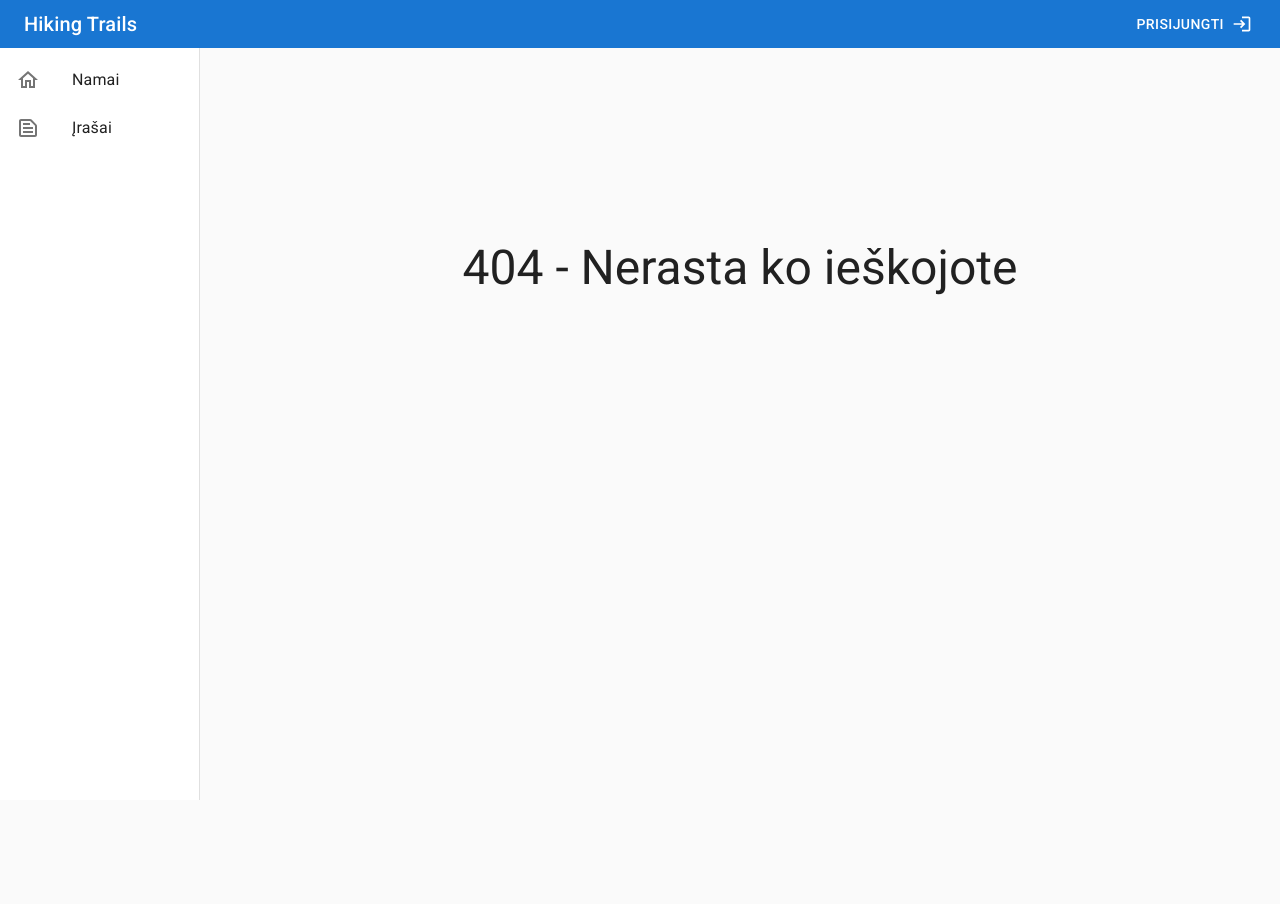
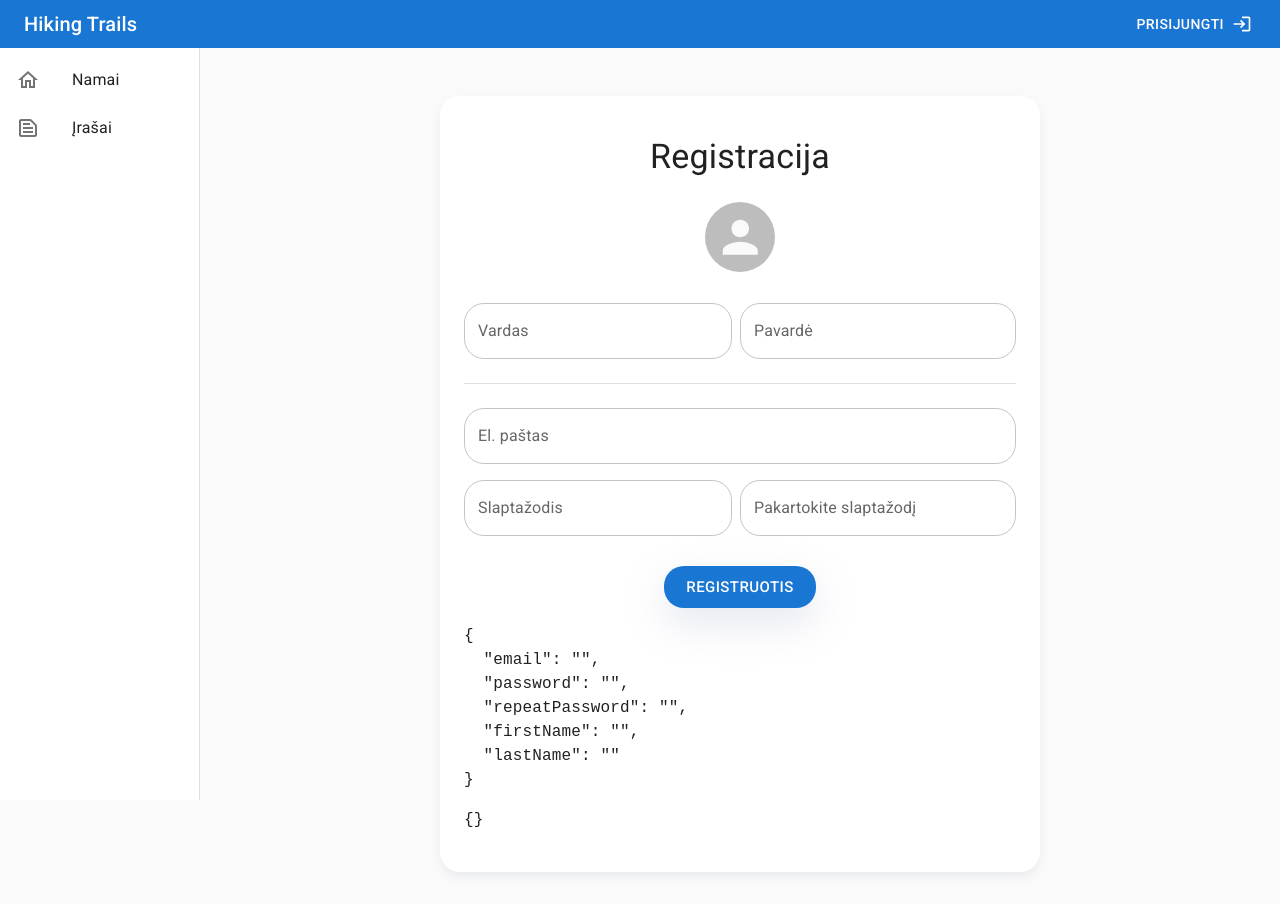
Before and after one commit to aksuram/hiking-trails-app, a React (Create React App) app: page /registration in a window 1280 px wide. Before the commit this address led to /404. Before the commit the page ends 800 px from the top, so only its background shows below. Built offline with nearby package versions, Linux system fonts and the light colour scheme.

Commit message:
Registration initial page and redirection

```diff
--- a/src/App.tsx
+++ b/src/App.tsx
@@ -2,9 +2,11 @@ import { Box, Container, CssBaseline } from "@mui/material";
 import { Navigate, Route, Routes } from "react-router-dom";
 import Home from "./components/Home";
 import Login from "./components/Login";
+import Logout from "./components/Logout";
 import NavBar from "./components/NavBar";
 import NotFound from "./components/NotFound";
 import PostListElement from "./components/PostList";
+import Registration from "./components/Registration";
 
 const App = () => {
   return (
@@ -24,8 +26,12 @@ const App = () => {
         <Routes>
           <Route path="" element={<Home />} />
           <Route path="/" element={<Home />} />
+
+          <Route path="/login" element={<Login />} />
+          <Route path="/logout" element={<Logout />} />
+          <Route path="/registration" element={<Registration />} />
+
           <Route path="/posts" element={<PostListElement />} />
-          <Route path="/login" element={<Login />} />
 
           <Route path="/404" element={<NotFound />} />
           <Route path="*" element={<Navigate to="/404" replace />} />
--- a/src/components/Login.tsx
+++ b/src/components/Login.tsx
@@ -8,6 +8,7 @@ import { useContext, useState } from "react";
 import { ErrorList } from "../utils/ErrorInterfaces";
 import { UserContext } from "./UserContext";
 import jwt_decode from "jwt-decode";
+import { useNavigate } from "react-router-dom";
 
 interface FormStructure {
   email: string;
@@ -27,6 +28,7 @@ const validationSchema = yup.object({
 const Login = () => {
   const [alertMessage, setAlertMessage] = useState<string | null>(null);
   const { setUserInfo } = useContext(UserContext);
+  const navigate = useNavigate();
 
   const handleSubmit = async (
     values: FormStructure,
@@ -55,7 +57,7 @@ const Login = () => {
           fullName: tokenData.fullName as string,
           token: token,
         });
-        //TODO: redirect
+        navigate("/");
         return;
       }
 
@@ -135,7 +137,7 @@ const Login = () => {
           justifyContent: "flex-end",
         }}
       >
-        <Link underline="none" href="/register">
+        <Link underline="none" href="/registration">
           Užsiregistruokite čia
         </Link>
       </div>
--- /dev/null
+++ b/src/components/Logout.tsx
@@ -0,0 +1,17 @@
+import { useContext, useEffect } from "react";
+import { useNavigate } from "react-router-dom";
+import { UserContext } from "./UserContext";
+
+const Logout = () => {
+  const { setUserInfo } = useContext(UserContext);
+  const navigate = useNavigate();
+
+  useEffect(() => {
+    setUserInfo(null);
+    navigate("/");
+  }, []);
+
+  return <></>;
+};
+
+export default Logout;
--- a/src/components/NavBarUser.tsx
+++ b/src/components/NavBarUser.tsx
@@ -11,12 +11,13 @@ import {
 import React, { useContext, useState } from "react";
 import { UserContext } from "./UserContext";
 import LoginIcon from "@mui/icons-material/Login";
-import { Link } from "react-router-dom";
+import { Link, useNavigate } from "react-router-dom";
 
-const settings = ["Profile", "Account", "Dashboard", "Logout"];
+const settings = ["Profile", "Account", "Dashboard"];
 
 const NavBarUser = () => {
   const userContext = useContext(UserContext);
+  const navigate = useNavigate();
 
   const [menuAnchorElement, setMenuAnchorElement] =
     useState<HTMLElement | null>(null);
@@ -26,6 +27,11 @@ const NavBarUser = () => {
   };
   const handleCloseMenu = () => {
     setMenuAnchorElement(null);
+  };
+
+  const redirectToHomepage = () => {
+    handleCloseMenu();
+    navigate("/logout");
   };
 
   if (userContext.userInfo === null) {
@@ -81,6 +87,9 @@ const NavBarUser = () => {
             <Typography textAlign="center">{setting}</Typography>
           </MenuItem>
         ))}
+        <MenuItem key={"eh"} onClick={redirectToHomepage}>
+          <Typography textAlign="center">Logout</Typography>
+        </MenuItem>
       </Menu>
     </>
   );
--- /dev/null
+++ b/src/components/Registration.tsx
@@ -0,0 +1,173 @@
+import {
+  Alert,
+  Avatar,
+  Button,
+  Card,
+  Divider,
+  Typography,
+} from "@mui/material";
+import { Form, Formik } from "formik";
+import { useState } from "react";
+import { useNavigate } from "react-router-dom";
+import TextFieldWithErrors from "./TextFieldWithErrors";
+import * as yup from "yup";
+import { capitalizedAlphaRegex } from "../utils/Random";
+
+interface FormStructure {
+  email: string;
+  password: string;
+  repeatPassword: string;
+  firstName: string;
+  lastName: string;
+}
+
+const validationSchema = yup.object({
+  email: yup
+    .string()
+    .required("Įveskite el. pašto adresą")
+    .min(5, "Negalimas el. paštas trumpesnis už 5 simbolius")
+    .max(1000, "Negalimas el. paštas ilgesnis už 1000 simbolių")
+    .email("Įveskite el. pašto adresą"),
+  //TODO: check that password contains at least one lowercase, uppercase letter and a number
+  //https://stackoverflow.com/questions/19605150/regex-for-password-must-contain-at-least-eight-characters-at-least-one-number-a
+  password: yup
+    .string()
+    .required("Įveskite slaptažodį")
+    .min(8, "Slaptažodis negali būti trumpesnis už 8 simbolius"),
+  repeatPassword: yup
+    .string()
+    .required("Pakartokite slaptažodį")
+    .oneOf([yup.ref("password"), null], "Slaptažodžiai turi sutapti"),
+  firstName: yup
+    .string()
+    .required("Įveskite vardą")
+    .matches(
+      capitalizedAlphaRegex,
+      "Vardas prasideda didžiąja raide, varde galimos tik raidės"
+    ),
+  lastName: yup
+    .string()
+    .required("Įveskite pavardę")
+    .matches(
+      capitalizedAlphaRegex,
+      "Pavardė prasideda didžiąja raide, pavardėje galimos tik raidės"
+    ),
+});
+
+//TODO: Redirect if loggedin
+const Registration = () => {
+  const [alertMessage, setAlertMessage] = useState<string | null>(null);
+  const navigate = useNavigate();
+
+  //TODO: handle submit function
+
+  const initialValues: FormStructure = {
+    email: "",
+    password: "",
+    repeatPassword: "",
+    firstName: "",
+    lastName: "",
+  };
+
+  return (
+    <Card sx={{ padding: 3, maxWidth: "600px", minWidth: "600px", mt: 2 }}>
+      <Typography variant="h4" sx={{ textAlign: "center", mt: 2 }}>
+        Registracija
+      </Typography>
+
+      {alertMessage && (
+        <Alert severity="error" sx={{ mt: 4 }}>
+          {alertMessage}
+        </Alert>
+      )}
+
+      <Formik
+        initialValues={initialValues}
+        onSubmit={(values) => {
+          return;
+        }}
+        // onSubmit={handleSubmit}
+        validationSchema={validationSchema}
+      >
+        {({ values, errors, isSubmitting }) => (
+          <Form>
+            <div style={{ display: "flex", justifyContent: "center" }}>
+              <Avatar sx={{ mt: 3, width: 70, height: 70 }}></Avatar>
+            </div>
+
+            <div
+              style={{
+                marginTop: 15,
+                display: "grid",
+                gridTemplateColumns: "50% 50%",
+              }}
+            >
+              <div style={{ gridColumn: "1 / 2" }}>
+                <TextFieldWithErrors
+                  name="firstName"
+                  label="Vardas"
+                  sx={{ mt: 2, pr: 1 }}
+                />
+              </div>
+              <div style={{ gridColumn: "2 / 3" }}>
+                <TextFieldWithErrors
+                  name="lastName"
+                  label="Pavardė"
+                  sx={{ mt: 2 }}
+                />
+              </div>
+            </div>
+
+            <Divider sx={{ mt: 3, mb: 1 }} />
+
+            <TextFieldWithErrors
+              name="email"
+              label="El. paštas"
+              sx={{ mt: 2 }}
+            />
+
+            <div
+              style={{
+                display: "grid",
+                gridTemplateColumns: "50% 50%",
+              }}
+            >
+              <div style={{ gridColumn: "1 / 2" }}>
+                <TextFieldWithErrors
+                  name="password"
+                  type="password"
+                  label="Slaptažodis"
+                  sx={{ mt: 2, pr: 1 }}
+                />
+              </div>
+              <div style={{ gridColumn: "2 / 3" }}>
+                <TextFieldWithErrors
+                  name="repeatPassword"
+                  type="password"
+                  label="Pakartokite slaptažodį"
+                  sx={{ mt: 2 }}
+                />
+              </div>
+            </div>
+
+            <div style={{ textAlign: "center", marginTop: "30px" }}>
+              <Button
+                size="large"
+                variant="contained"
+                disabled={isSubmitting}
+                type="submit"
+              >
+                Registruotis
+              </Button>
+            </div>
+
+            <pre>{JSON.stringify(values, null, 2)}</pre>
+            <pre>{JSON.stringify(errors, null, 2)}</pre>
+          </Form>
+        )}
+      </Formik>
+    </Card>
+  );
+};
+
+export default Registration;
--- a/src/utils/Config.tsx
+++ b/src/utils/Config.tsx
@@ -37,7 +37,7 @@ export const theme = createTheme({
     },
   },
   shape: {
-    borderRadius: 16,
+    borderRadius: 20,
   },
   components: {
     MuiLink: {
--- a/src/utils/Random.tsx
+++ b/src/utils/Random.tsx
@@ -8,3 +8,6 @@ export enum HTTPMethod {
   DELETE = "DELETE",
   PATCH = "PATCH",
 }
+
+export const capitalizedAlphaRegex =
+  /^[A-ZĄČĘĖĮŠŲŪŽ][A-Za-z ĄČĘĖĮŠŲŪŽąčęėįšųūž]+$/;
```
